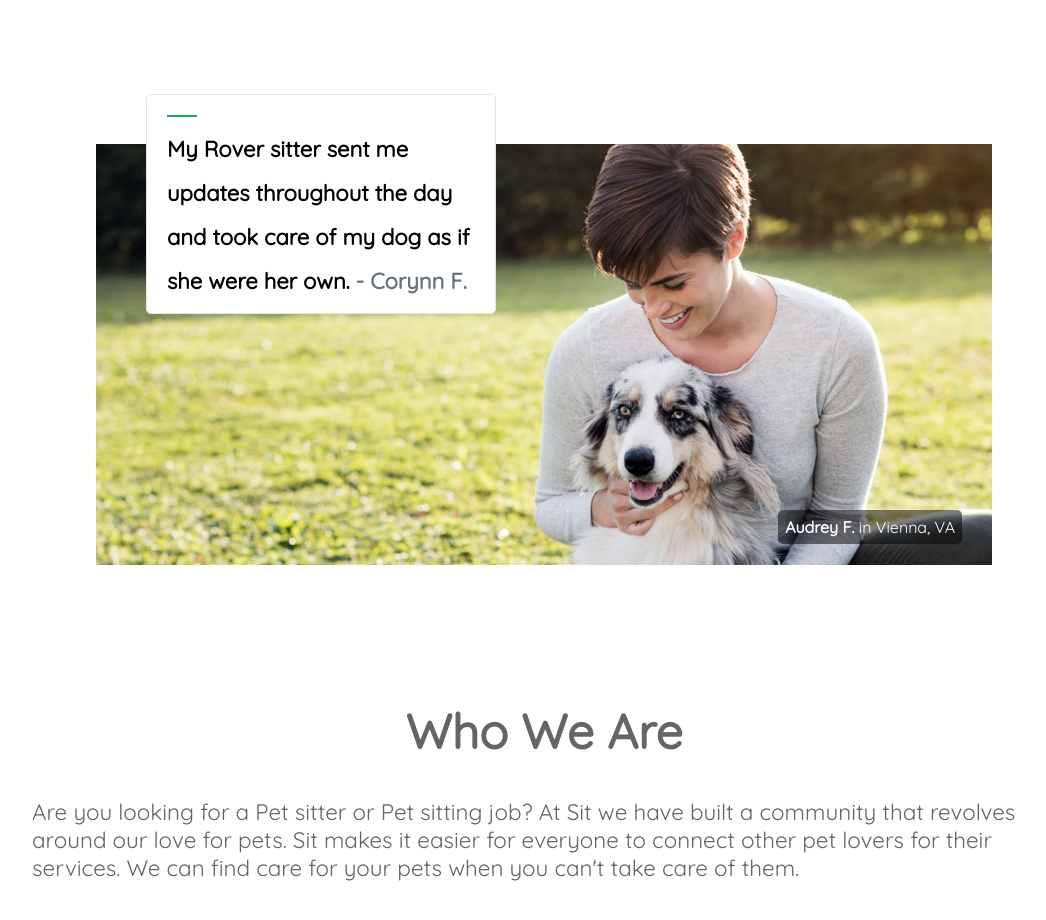
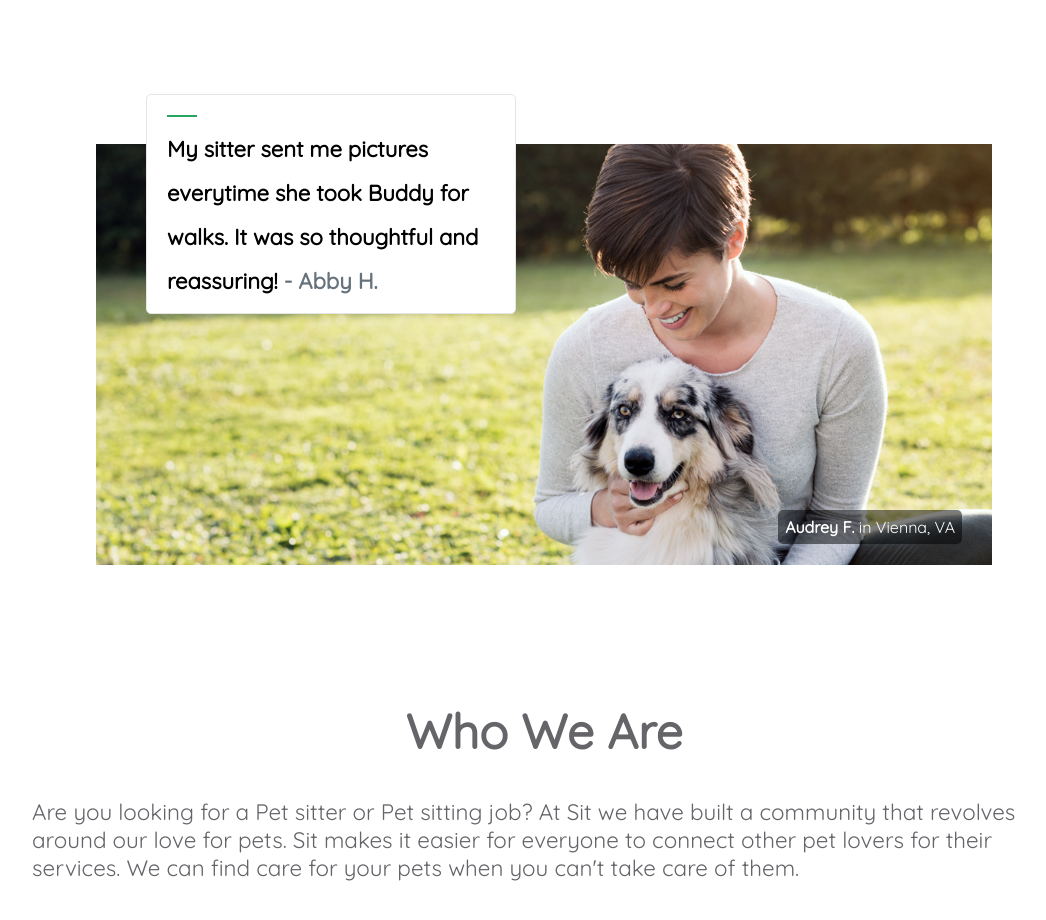
Before and after one commit to Xapollon430/Sit-FrontEnd-Legacy-Migrated, a React app: page / in a window 1280 px wide. Shown: the part 1580-2500 px from the top of the page, without its empty margins (96-1142 px from the left). Built offline with nearby package versions, Linux system fonts and the light colour scheme.

Commit message:
customer image resize

```diff
--- a/src/Components/Landing/Information/Information.js
+++ b/src/Components/Landing/Information/Information.js
@@ -69,10 +69,10 @@ const Information = React.memo(() => {
                 <CustomerQuoteWrap>
                     <GreenLine />
                     <CustomerQuote>
-                        My Rover sitter sent me updates throughout the day and
-                        took care of my dog as if she were her own.
+                        My sitter sent me pictures everytime she took Buddy for
+                        walks. It was so thoughtful and reassuring!
                     </CustomerQuote>
-                    <CustomerName> - Corynn F.</CustomerName>
+                    <CustomerName> - Abby H.</CustomerName>
                 </CustomerQuoteWrap>
                 <SitterName>
                     <strong>Audrey F. </strong> in Vienna, VA
--- a/src/Components/Landing/Information/InformationCss.js
+++ b/src/Components/Landing/Information/InformationCss.js
@@ -73,12 +73,13 @@ export const CustomerWrap = styled.div`
     margin: 100px auto;
     position: relative;
     @media (max-width: 1100px) {
-        width: 100%;
+        width: 100vw;
     }
 `;
 
 export const CustomerImage = styled.img`
     width: 100%;
+    min-width: 334px;
 `;
 
 export const CustomerQuoteWrap = styled.div`
@@ -86,7 +87,7 @@ export const CustomerQuoteWrap = styled.div`
     position: absolute;
     top: -50px;
     left: 50px;
-    width: 350px;
+    width: 370px;
     height: 220px;
     padding: 20px;
     background-color: white;
@@ -99,11 +100,11 @@ export const CustomerQuoteWrap = styled.div`
         left: 0px;
         top: -100px;
     }
-    @media (min-width: 512px) and (max-width: 616px) {
+    @media (min-width: 500px) and (max-width: 616px) {
         height: 120px;
         top: -100px;
     }
-    @media (min-width: 400px) and (max-width: 512px) {
+    @media (min-width: 400px) and (max-width: 500px) {
         height: 150px;
     }
     @media (max-width: 512px) {
```
